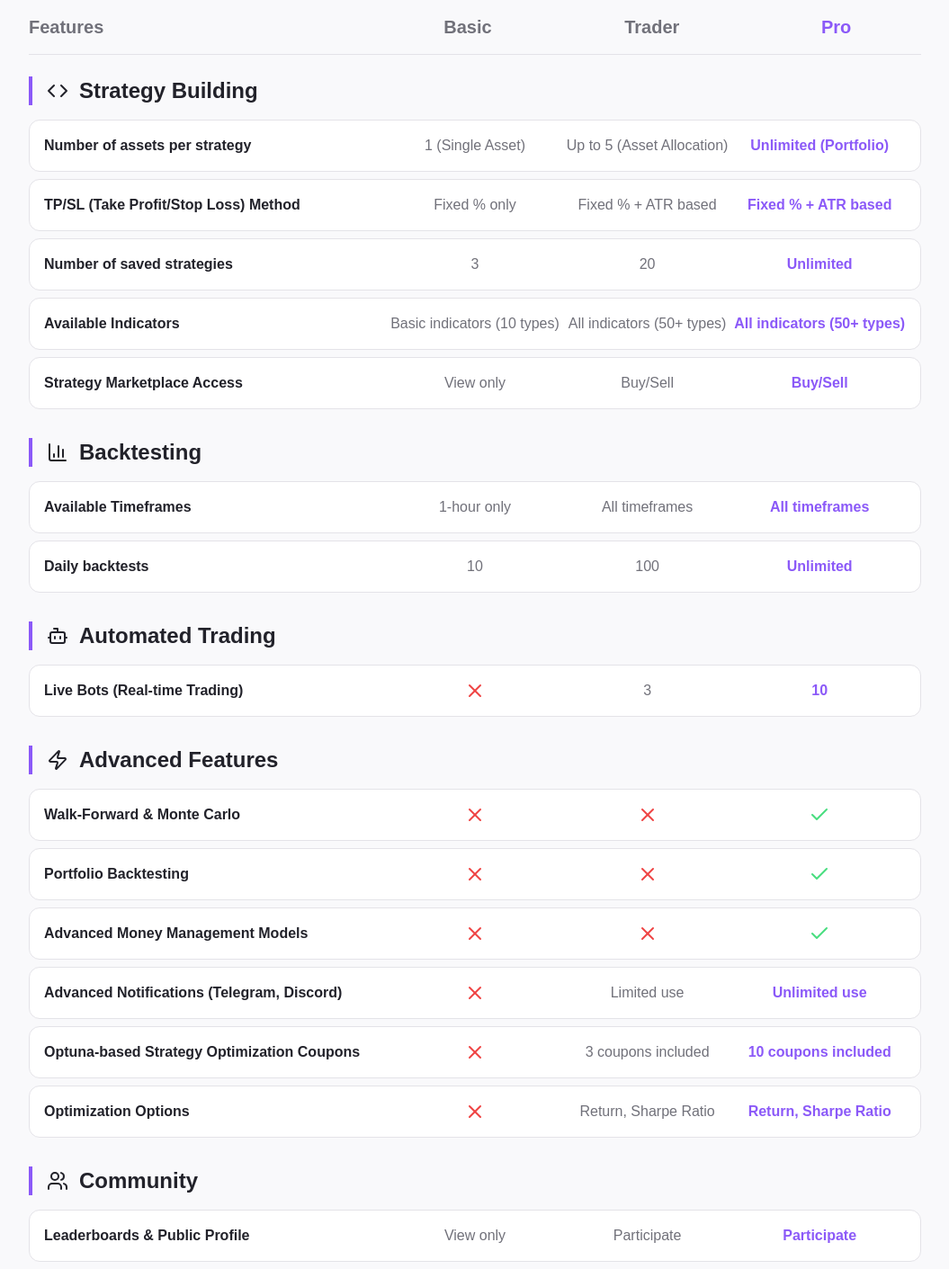
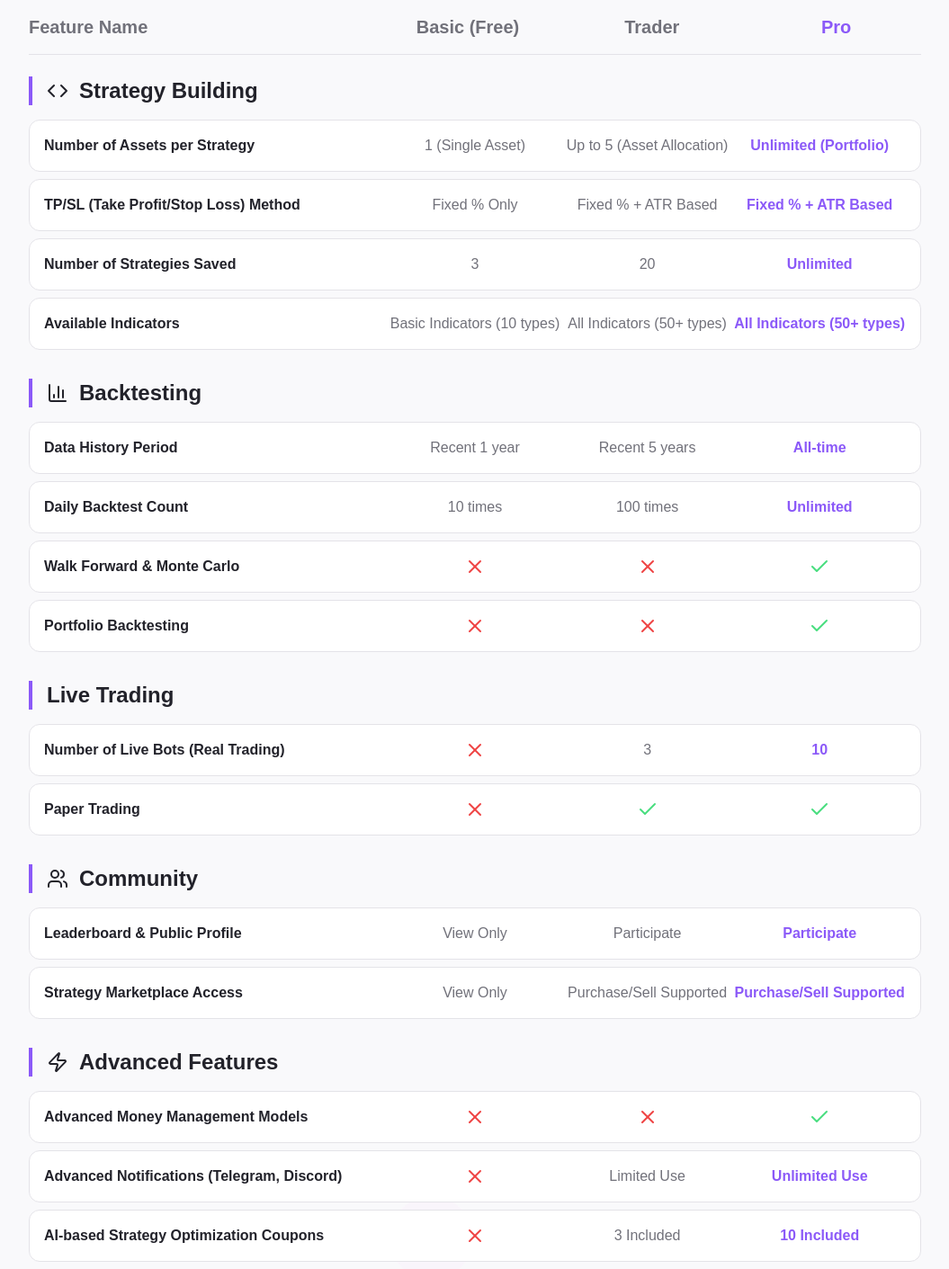
Before and after one commit to sleepyMS/Cortex, a Next.js app in the folder frontend/: page /en/pricing in a window 1280 px wide. Shown: the part 1300-2711 px from the top of the page at 90% size, without its empty margins (112-1167 px from the left). Built offline with nearby package versions, Linux system fonts and the light colour scheme; no server answers; a web font is replaced by a local one.

Commit message:
frontend Pricing Update
- 플랜별 옵션 수정

```diff
--- a/frontend/src/app/[locale]/pricing/page.tsx
+++ b/frontend/src/app/[locale]/pricing/page.tsx
@@ -7,7 +7,58 @@ import { PricingCard } from "@/components/domain/pricing/PricingCard";
 import { PricingComparisonTable } from "@/components/domain/pricing/PricingComparisonTable";
 import { PricingHeroSection } from "@/components/domain/pricing/PricingHeroSection";
 import { useTranslations } from "next-intl";
-import { useState } from "react";
+import { useState, useMemo } from "react";
+import React from "react";
+
+// HeroSection.tsx에서 가져온 배경 애니메이션 관련 코드
+const floatingColors = [
+  "rgba(var(--primary-rgb), 0.20)",
+  "rgba(var(--accent-rgb), 0.25)",
+  "rgba(179, 229, 252, 0.20)",
+  "rgba(255, 204, 255, 0.20)",
+  "rgba(255, 255, 153, 0.15)",
+];
+
+function getRandom(min: number, max: number): number {
+  return Math.random() * (max - min) + min;
+}
+
+function createFloatingElements(
+  count: number,
+  isBlob: boolean = false
+): JSX.Element[] {
+  const elements: JSX.Element[] = [];
+  for (let i = 0; i < count; i++) {
+    const size = isBlob ? getRandom(250, 600) : getRandom(50, 100);
+    const x = getRandom(-20, 120);
+    const y = getRandom(-20, 120);
+    const color =
+      floatingColors[Math.floor(Math.random() * floatingColors.length)];
+    const duration = getRandom(25, 45);
+    const delay = getRandom(0, 15);
+    const direction = Math.random() > 0.5 ? "normal" : "reverse";
+    const blurClass = isBlob ? "blur-xl" : "";
+
+    elements.push(
+      <div
+        key={i}
+        className={`absolute rounded-full ${blurClass}`}
+        style={{
+          width: `${size}px`,
+          height: `${size}px`,
+          backgroundColor: color,
+          top: `${y}%`,
+          left: `${x}%`,
+          animation: `float ${duration}s ease-in-out infinite ${delay}s ${direction}`,
+          opacity: isBlob ? 0.3 : 0.35,
+          willChange: "transform",
+          zIndex: -1,
+        }}
+      />
+    );
+  }
+  return elements;
+}
 
 export default function PricingPage() {
   const [isMonthly, setIsMonthly] = useState(true);
@@ -20,8 +71,25 @@ export default function PricingPage() {
   const pricingData = t.raw("data.plans");
   const faqItems = t.raw("data.faq.items");
 
+  const floatingCircles = useMemo(() => createFloatingElements(15, false), []);
+  const floatingBlobs = useMemo(() => createFloatingElements(5, true), []);
+
   return (
-    <main className="flex min-h-screen flex-col">
+    <main className="relative flex min-h-screen flex-col overflow-hidden">
+      {/* Animated Aurora Background */}
+      <div className="absolute inset-0 -z-20">
+        <div className="absolute bottom-0 left-[-20%] right-0 top-[-10%] h-[500px] w-[500px] rounded-full bg-[radial-gradient(circle_farthest-side,rgba(100,50,200,0.5),rgba(255,255,255,0))] animate-[spin_20s_linear_infinite]"></div>
+        <div className="absolute bottom-[-40%] right-[-20%] top-auto h-[500px] w-[500px] rounded-full bg-[radial-gradient(circle_farthest-side,rgba(80,40,180,0.55),rgba(255,255,255,0))] animate-[spin_25s_linear_infinite_reverse]"></div>
+      </div>
+
+      {/* Floating Circles and Blobs Overlay */}
+      <div className="absolute inset-0 -z-10">
+        {floatingCircles}
+        {floatingBlobs}
+      </div>
+
+      {/* Main content wrapper with higher z-index */}
+      <div className="relative z-0 flex min-h-screen flex-col">
         <div className="p-12"></div>
         {/* 1. 가격 페이지 헤더 섹션 */}
         <PricingHeroSection
@@ -76,6 +144,7 @@ export default function PricingPage() {
           <FaqSection faqItems={faqItems} />
         </div>
         <div className="p-12"></div>
+      </div>
     </main>
   );
 }
--- a/frontend/src/components/domain/pricing/FaqSection.tsx
+++ b/frontend/src/components/domain/pricing/FaqSection.tsx
@@ -25,7 +25,7 @@ export function FaqSection({ faqItems }: FaqSectionProps) {
   };
 
   return (
-    <section className="bg-background py-16">
+    <section className="py-16">
       <div className="container mx-auto max-w-5xl px-4">
         <h2 className="text-3xl font-bold text-center mb-10 text-foreground">
           {t("data.faq.title")}
--- a/frontend/src/components/domain/pricing/PricingComparisonTable.tsx
+++ b/frontend/src/components/domain/pricing/PricingComparisonTable.tsx
@@ -38,7 +38,7 @@ export const PricingComparisonTable = () => {
     <div className="w-full overflow-x-auto">
       <div className="container mx-auto max-w-5xl py-12">
         {/* 테이블 헤더 - 데스크톱용 */}
-        <div className="hidden md:grid grid-cols-[2fr_1fr_1fr_1fr] gap-4 mb-6 text-xl font-bold border-b border-border pb-4 sticky top-0 bg-background z-10">
+        <div className="hidden md:grid grid-cols-[2fr_1fr_1fr_1fr] gap-4 mb-6 text-xl font-bold border-b border-border pb-4 sticky top-0 z-10">
           <div className="text-muted-foreground">
             {t("tableHeader.features")}
           </div>
--- a/frontend/src/messages/en.json
+++ b/frontend/src/messages/en.json
@@ -148,45 +148,39 @@
     },
     "comparison": {
       "title": "Full Plan Comparison",
-      "basicLabel": "Basic",
+      "basicLabel": "Basic (Free)",
       "traderLabel": "Trader",
       "proLabel": "Pro",
       "tableHeader": {
-        "features": "Features"
+        "features": "Feature Name"
       },
       "categories": [
         {
           "category": "Strategy Building",
           "features": [
             {
-              "name": "Number of assets per strategy",
+              "name": "Number of Assets per Strategy",
               "basic": "1 (Single Asset)",
               "trader": "Up to 5 (Asset Allocation)",
               "pro": "Unlimited (Portfolio)"
             },
             {
               "name": "TP/SL (Take Profit/Stop Loss) Method",
-              "basic": "Fixed % only",
-              "trader": "Fixed % + ATR based",
-              "pro": "Fixed % + ATR based"
+              "basic": "Fixed % Only",
+              "trader": "Fixed % + ATR Based",
+              "pro": "Fixed % + ATR Based"
             },
             {
-              "name": "Number of saved strategies",
+              "name": "Number of Strategies Saved",
               "basic": "3",
               "trader": "20",
               "pro": "Unlimited"
             },
             {
               "name": "Available Indicators",
-              "basic": "Basic indicators (10 types)",
-              "trader": "All indicators (50+ types)",
-              "pro": "All indicators (50+ types)"
-            },
-            {
-              "name": "Strategy Marketplace Access",
-              "basic": "View only",
-              "trader": "Buy/Sell",
-              "pro": "Buy/Sell"
+              "basic": "Basic Indicators (10 types)",
+              "trader": "All Indicators (50+ types)",
+              "pro": "All Indicators (50+ types)"
             }
           ]
         },
@@ -194,35 +188,19 @@
           "category": "Backtesting",
           "features": [
             {
-              "name": "Available Timeframes",
-              "basic": "1-hour only",
-              "trader": "All timeframes",
-              "pro": "All timeframes"
+              "name": "Data History Period",
+              "basic": "Recent 1 year",
+              "trader": "Recent 5 years",
+              "pro": "All-time"
             },
             {
-              "name": "Daily backtests",
-              "basic": "10",
-              "trader": "100",
+              "name": "Daily Backtest Count",
+              "basic": "10 times",
+              "trader": "100 times",
               "pro": "Unlimited"
-            }
-          ]
-        },
-        {
-          "category": "Automated Trading",
-          "features": [
+            },
             {
-              "name": "Live Bots (Real-time Trading)",
-              "basic": false,
-              "trader": "3",
-              "pro": "10"
-            }
-          ]
-        },
-        {
-          "category": "Advanced Features",
-          "features": [
-            {
-              "name": "Walk-Forward & Monte Carlo",
+              "name": "Walk Forward & Monte Carlo",
               "basic": false,
               "trader": false,
               "pro": true
@@ -232,7 +210,46 @@
               "basic": false,
               "trader": false,
               "pro": true
+            }
+          ]
+        },
+        {
+          "category": "Live Trading",
+          "features": [
+            {
+              "name": "Number of Live Bots (Real Trading)",
+              "basic": false,
+              "trader": "3",
+              "pro": "10"
             },
+            {
+              "name": "Paper Trading",
+              "basic": false,
+              "trader": true,
+              "pro": true
+            }
+          ]
+        },
+        {
+          "category": "Community",
+          "features": [
+            {
+              "name": "Leaderboard & Public Profile",
+              "basic": "View Only",
+              "trader": "Participate",
+              "pro": "Participate"
+            },
+            {
+              "name": "Strategy Marketplace Access",
+              "basic": "View Only",
+              "trader": "Purchase/Sell Supported",
+              "pro": "Purchase/Sell Supported"
+            }
+          ]
+        },
+        {
+          "category": "Advanced Features",
+          "features": [
             {
               "name": "Advanced Money Management Models",
               "basic": false,
@@ -242,31 +259,20 @@
             {
               "name": "Advanced Notifications (Telegram, Discord)",
               "basic": false,
-              "trader": "Limited use",
-              "pro": "Unlimited use"
+              "trader": "Limited Use",
+              "pro": "Unlimited Use"
             },
             {
-              "name": "Optuna-based Strategy Optimization Coupons",
+              "name": "AI-based Strategy Optimization Coupons",
               "basic": false,
-              "trader": "3 coupons included",
-              "pro": "10 coupons included"
+              "trader": "3 Included",
+              "pro": "10 Included"
             },
             {
               "name": "Optimization Options",
               "basic": false,
-              "trader": "Return, Sharpe Ratio",
-              "pro": "Return, Sharpe Ratio"
-            }
-          ]
-        },
-        {
-          "category": "Community",
-          "features": [
-            {
-              "name": "Leaderboards & Public Profile",
-              "basic": "View only",
-              "trader": "Participate",
-              "pro": "Participate"
+              "trader": "Return Rate, Sharpe Ratio",
+              "pro": "Return Rate, Sharpe Ratio"
             }
           ]
         }
--- a/frontend/src/messages/ko.json
+++ b/frontend/src/messages/ko.json
@@ -181,12 +181,6 @@
               "basic": "기본 지표 (10종)",
               "trader": "모든 지표 (50+종)",
               "pro": "모든 지표 (50+종)"
-            },
-            {
-              "name": "전략 마켓플레이스 이용",
-              "basic": "조회만 가능",
-              "trader": "구매/판매 가능",
-              "pro": "구매/판매 가능"
             }
           ]
         },
@@ -194,33 +188,17 @@
           "category": "백테스팅",
           "features": [
             {
-              "name": "사용 가능 타임프레임",
-              "basic": "1시간(1h) 봉만",
-              "trader": "모든 타임프레임",
-              "pro": "모든 타임프레임"
+              "name": "데이터 히스토리 기간",
+              "basic": "최근 1년",
+              "trader": "최근 5년",
+              "pro": "전체 기간"
             },
             {
               "name": "일일 백테스팅 횟수",
               "basic": "10회",
               "trader": "100회",
               "pro": "무제한"
-            }
-          ]
-        },
-        {
-          "category": "자동매매",
-          "features": [
-            {
-              "name": "라이브 봇 (실거래) 개수",
-              "basic": false,
-              "trader": "3개",
-              "pro": "10개"
-            }
-          ]
-        },
-        {
-          "category": "고급 기능",
-          "features": [
+            },
             {
               "name": "워크 포워드 & 몬테카를로",
               "basic": false,
@@ -232,7 +210,46 @@
               "basic": false,
               "trader": false,
               "pro": true
+            }
+          ]
+        },
+        {
+          "category": "자동매매",
+          "features": [
+            {
+              "name": "클라우드 봇 개수",
+              "basic": false,
+              "trader": "3개",
+              "pro": "10개"
             },
+            {
+              "name": "페이퍼 트레이딩",
+              "basic": false,
+              "trader": true,
+              "pro": true
+            }
+          ]
+        },
+        {
+          "category": "커뮤니티",
+          "features": [
+            {
+              "name": "리더보드 & 공개 프로필",
+              "basic": "조회만 가능",
+              "trader": "참여 가능",
+              "pro": "참여 가능"
+            },
+            {
+              "name": "전략 마켓플레이스 이용",
+              "basic": "조회만 가능",
+              "trader": "구매 및 판매 가능",
+              "pro": "구매 및 판매 가능"
+            }
+          ]
+        },
+        {
+          "category": "고급 기능",
+          "features": [
             {
               "name": "고급 자금 관리 모델",
               "basic": false,
@@ -246,7 +263,7 @@
               "pro": "무제한 사용"
             },
             {
-              "name": "Optuna 기반 전략 최적화 쿠폰",
+              "name": "AI 기반 전략 최적화 쿠폰",
               "basic": false,
               "trader": "3회 기본 제공",
               "pro": "10회 기본 제공"
@@ -256,17 +273,6 @@
               "basic": false,
               "trader": "수익률, 샤프지수",
               "pro": "수익률, 샤프지수"
-            }
-          ]
-        },
-        {
-          "category": "커뮤니티",
-          "features": [
-            {
-              "name": "리더보드 & 공개 프로필",
-              "basic": "조회만 가능",
-              "trader": "참여 가능",
-              "pro": "참여 가능"
             }
           ]
         }
```
Also changed, not shown: 2 other files (tests, documents, lock files or other folders). Lines whose indentation alone changed are shown as unchanged.
